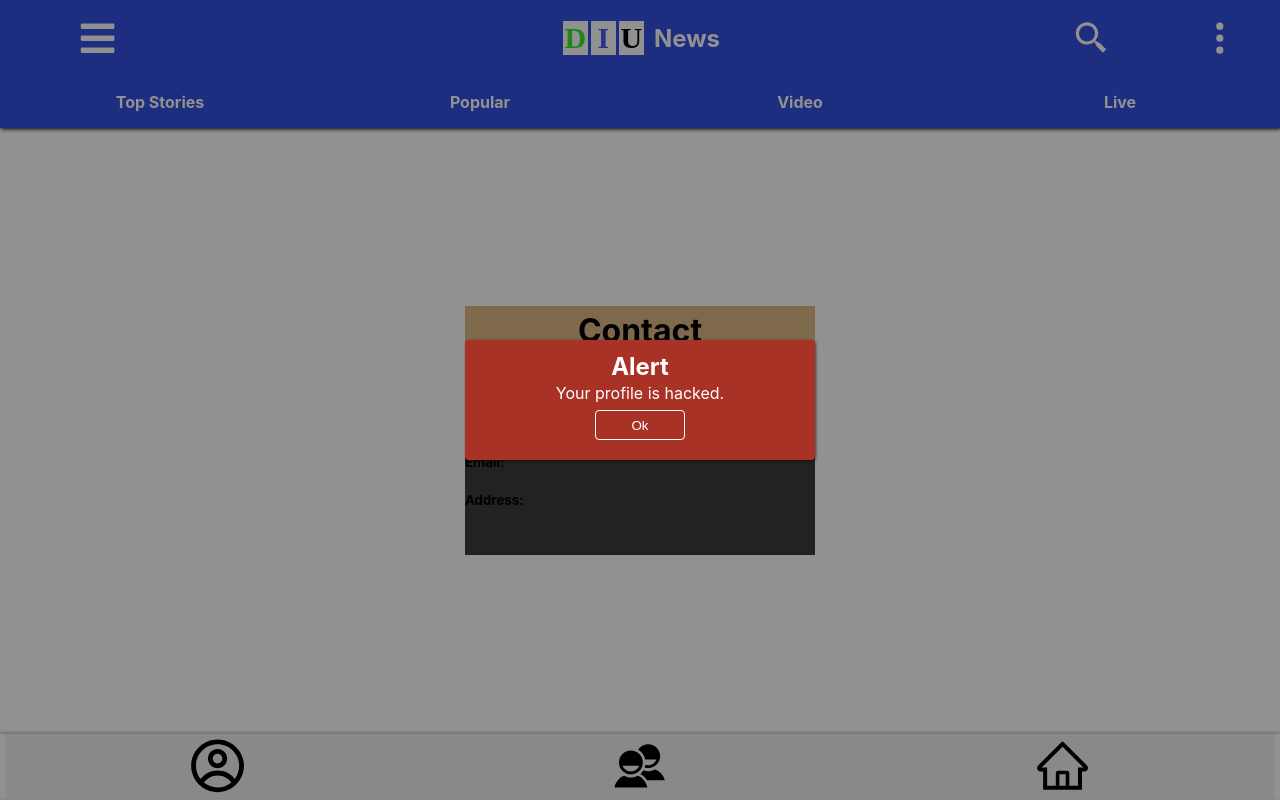
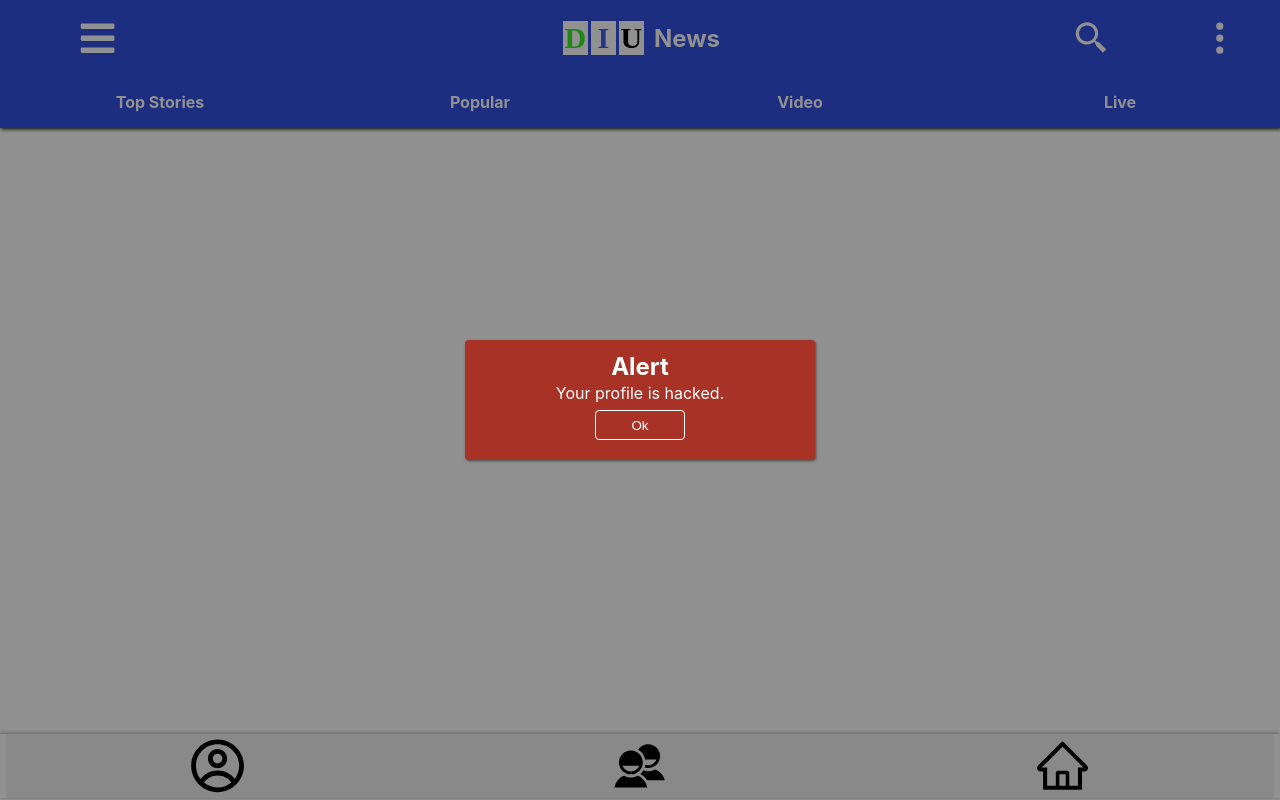
Before and after one commit to amandiu/daily-daffodil, a React (Create React App) app: page / in a window 1280 px wide. Built offline with nearby package versions, Linux system fonts and the light colour scheme.

Commit message:
no change

```diff
--- a/src/App.js
+++ b/src/App.js
@@ -14,7 +14,7 @@ function App() {
     <div className="App">
       <Header></Header>
       <div className="body">
-        <Contact></Contact>
+
       </div>
       <Footer></Footer>
       <Alert display='flex' head='Alert' text='Your profile is hacked.'></Alert>
```
Also changed, not shown: src/component/Contact.css (line endings or trailing spaces).
